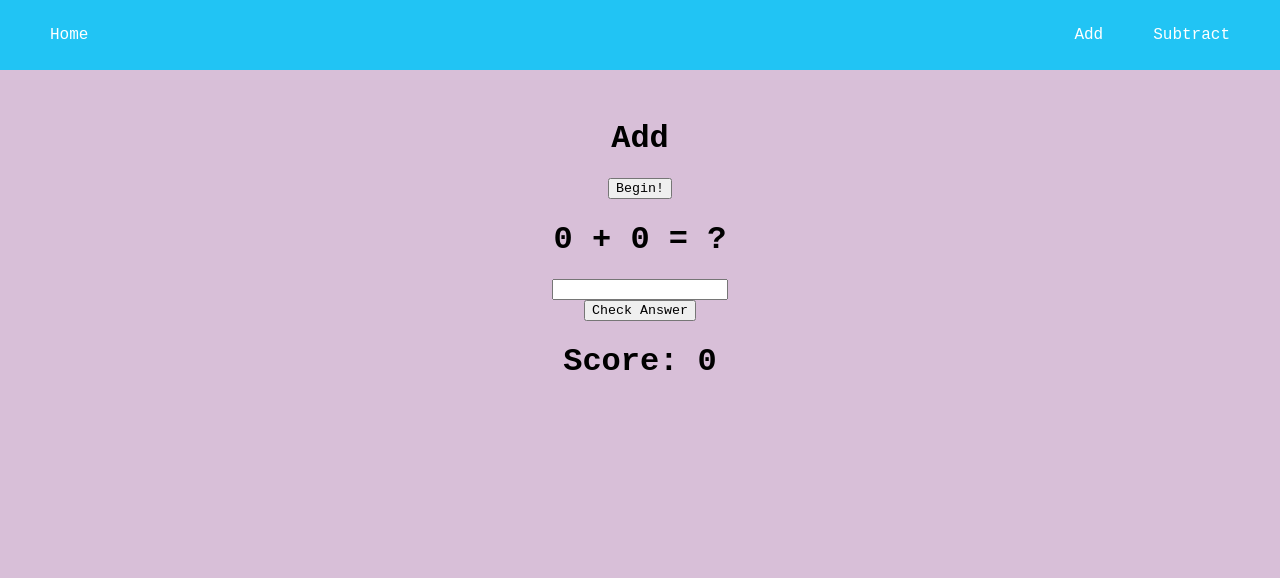
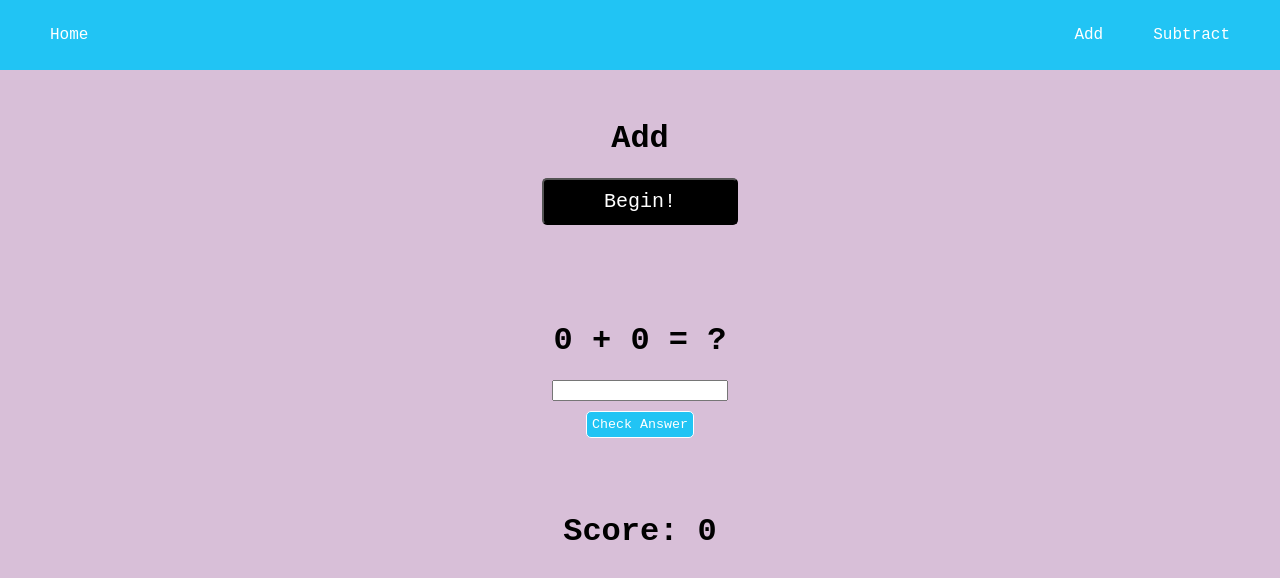
Before and after one commit to AlexQ123/creative-project-3, a React (Create React App) app: page /#/add in a window 1280 px wide. Shown: the top 578 px of the page. Built offline with nearby package versions, Linux system fonts and the light colour scheme.

Commit message:
finished logic for main pages

```diff
--- a/src/Add.js
+++ b/src/Add.js
@@ -10,39 +10,54 @@ class Add extends Component {
             score: 0
         }
 
+        this.updateState = this.updateState.bind(this);
+        this.beginGame = this.beginGame.bind(this);
         this.checkAnswer = this.checkAnswer.bind(this);
-        this.generateNumbers = this.generateNumbers.bind(this);
+    }
+
+    updateState(newNum1, newNum2, newScore) {
+        this.setState({ num1: newNum1, num2: newNum2, score: newScore });
+    }
+
+    beginGame() {
+        this.updateState(this.generateRandomNumber(), this.generateRandomNumber(), 0);
+        this.clearAnswer();
     }
 
     checkAnswer(event) {
-        if (+this.state.num1 + +this.state.num2 === +event.target[0].value) {
-            this.setState({ num1: this.state.num1, num2: this.state.num2, score: this.state.score++ });
-            console.log("CORRECT!");
+        event.preventDefault();
+
+        let currentScore = this.state.score;
+
+        if (event.target[0].value !== "" && +this.state.num1 + +this.state.num2 === +event.target[0].value) {
+            currentScore++;
         }
-        else {
-            console.log("WRONG!");
-        }
-        this.generateNumbers();
-        event.preventDefault();
+
+        this.updateState(this.generateRandomNumber(), this.generateRandomNumber(), currentScore);
+        this.clearAnswer();
     }
 
-    generateNumbers() {
-        this.setState({ num1: Math.floor(Math.random() * 10) + 1, num2: Math.floor(Math.random() * 10) + 1, score: this.state.score });
+    generateRandomNumber() {
+        return Math.floor(Math.random() * 10) + 1;
+    }
+
+    clearAnswer() {
+        document.getElementById("answer-form").reset();
     }
 
     render() {
         return (
             <div>
                 <h1>Add</h1>
-                <button onClick={this.generateNumbers}>Begin!</button>
+                <button onClick={this.beginGame} className="begin-button">Begin!</button>
 
                 <h1>{this.state.num1} + {this.state.num2} = ?</h1>
-                <form onSubmit={this.checkAnswer}>
+                <form id="answer-form" onSubmit={this.checkAnswer}>
                     <input type="text"/>
-                    <button type="submit">Check Answer</button>
+                    <button type="submit" className="check-button">Check Answer</button>
                 </form>
 
-                <h1>Score: {this.state.score}</h1>
+                <h1 className="score">Score: {this.state.score}</h1>
             </div>
         );
     }
--- a/src/Subtract.js
+++ b/src/Subtract.js
@@ -1,5 +1,66 @@
-export default function Subtract() {
-    return (
-        <h1>Subtract</h1>
-    );
+import React, {Component} from 'react';
+
+class Subtract extends Component {
+    constructor(props) {
+        super(props);
+
+        this.state = {
+            num1: 0,
+            num2: 0,
+            score: 0
+        }
+
+        this.updateState = this.updateState.bind(this);
+        this.beginGame = this.beginGame.bind(this);
+        this.checkAnswer = this.checkAnswer.bind(this);
+    }
+
+    updateState(newNum1, newNum2, newScore) {
+        this.setState({ num1: newNum1, num2: newNum2, score: newScore });
+    }
+
+    beginGame() {
+        this.updateState(this.generateRandomNumber(), this.generateRandomNumber(), 0);
+        this.clearAnswer();
+    }
+
+    checkAnswer(event) {
+        event.preventDefault();
+
+        let currentScore = this.state.score;
+
+        if (event.target[0].value !== "" && +this.state.num1 - +this.state.num2 === +event.target[0].value) {
+            currentScore++;
+        }
+
+        this.updateState(this.generateRandomNumber(), this.generateRandomNumber(), currentScore);
+        this.clearAnswer();
+    }
+
+    generateRandomNumber() {
+        return Math.floor(Math.random() * 10) + 1;
+    }
+
+    clearAnswer() {
+        document.getElementById("answer-form").reset();
+    }
+
+    render() {
+        return (
+            <div>
+                <h1>Subtract</h1>
+                <button onClick={this.beginGame} className="begin-button">Begin!</button>
+
+                <h1>{this.state.num1} - {this.state.num2} = ?</h1>
+                <form id="answer-form" onSubmit={this.checkAnswer}>
+                    <input type="text"/>
+                    <button type="submit" className="check-button">Check Answer</button>
+                </form>
+
+                <h1 className="score">Score: {this.state.score}</h1>
+            </div>
+        );
+    }
 }
+
+export default Subtract;
--- a/src/index.css
+++ b/src/index.css
@@ -99,10 +99,34 @@ body {
   }
 }
 
-/*ADD STYLES*/
+/*ADD & SUBTRACT STYLES*/
 form {
   display: flex;
   flex-direction: column;
   justify-content: center;
   align-items: center;
 }
+
+.begin-button {
+  background-color: black;
+  color: white;
+  font-size: 20px;
+  padding: 10px 60px;
+  border-radius: 5px;
+  margin-bottom: 75px;
+  cursor: pointer;
+}
+
+.check-button {
+  background-color: #21c4f4;
+  color: white;
+  padding: 5px;
+  border-radius: 5px;
+  border: 1px solid white;
+  margin-top: 10px;
+  cursor: pointer;
+}
+
+.score {
+  margin-top: 75px;
+}
```
